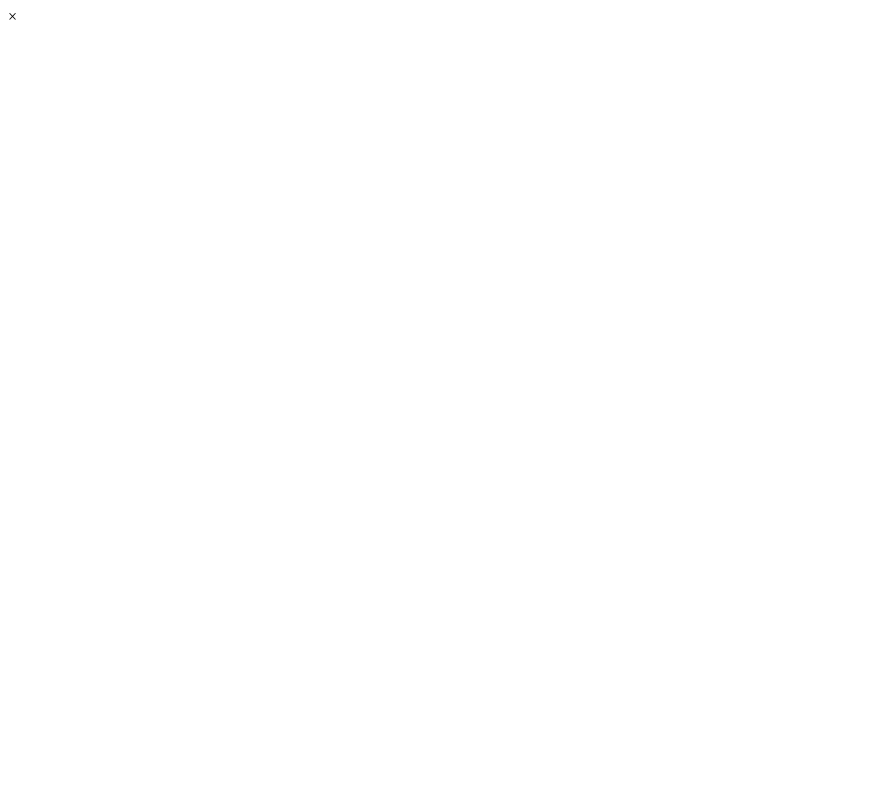
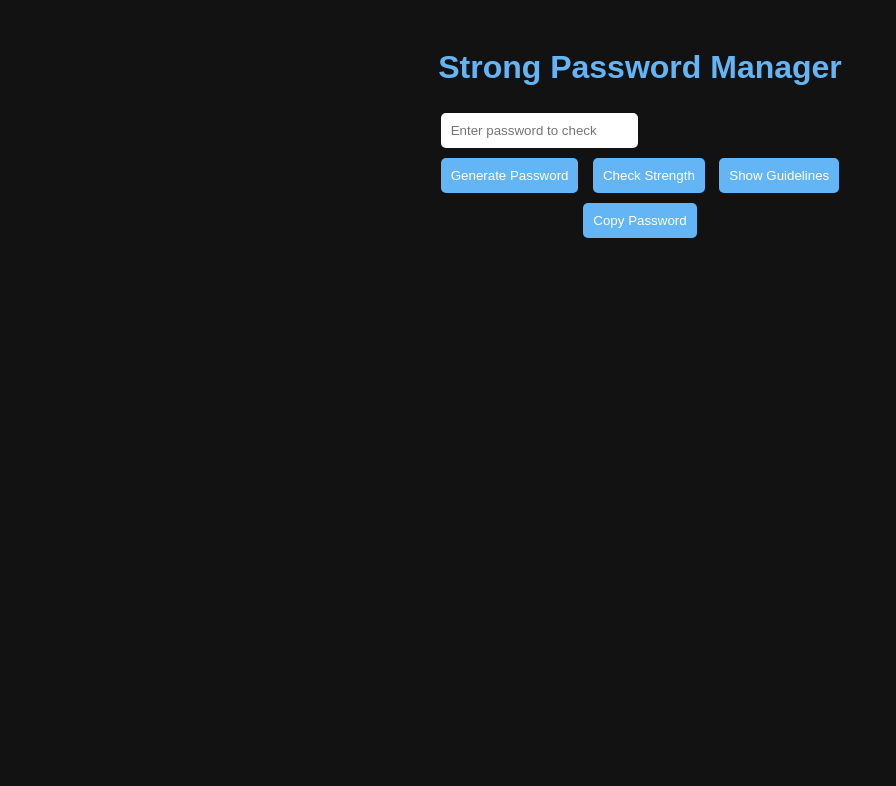
Before and after one commit to Zaid-mzk/strong_password_manager, a Flask app: page / in a window 1280 px wide. Before the commit the part shown is almost empty. Shown: the top 786 px of the page, without its empty margins (0-896 px from the left). Run offline with Flask 3, Linux system fonts and the light colour scheme.

Commit message:
Fix index.html and modal; ready for deployment

```diff
--- a/templates/index.html
+++ b/templates/index.html
@@ -1,8 +1,114 @@
+<!DOCTYPE html>
+<html lang="en">
+<head>
+    <meta charset="UTF-8">
+    <meta name="viewport" content="width=device-width, initial-scale=1.0">
+    <title>Strong Password Manager</title>
+    <style>
+        body {
+            font-family: Arial, sans-serif;
+            background-color: #121212;
+            color: #f5f5f5;
+            display: flex;
+            flex-direction: column;
+            align-items: center;
+            padding: 20px;
+        }
+
+        h1 {
+            color: #64b5f6;
+        }
+
+        input, button {
+            padding: 10px;
+            margin: 5px;
+            border-radius: 5px;
+            border: none;
+        }
+
+        button {
+            cursor: pointer;
+            background-color: #64b5f6;
+            color: #fff;
+        }
+
+        .message {
+            margin-top: 10px;
+            font-weight: bold;
+        }
+
+        /* Modal styling */
+        .modal {
+            display: none;
+            position: fixed;
+            z-index: 100;
+            left: 0;
+            top: 0;
+            width: 100%;
+            height: 100%;
+            overflow: auto;
+            background-color: rgba(0,0,0,0.6);
+        }
+
+        .modal-content {
+            background-color: #1e1e1e;
+            margin: 10% auto;
+            padding: 20px;
+            border-radius: 10px;
+            width: 80%;
+            max-width: 500px;
+            color: #f5f5f5;
+            box-shadow: 0 8px 20px rgba(0,0,0,0.5);
+        }
+
+        .modal .close {
+            color: #aaa;
+            float: right;
+            font-size: 22px;
+            font-weight: bold;
+            cursor: pointer;
+        }
+
+        .modal .close:hover {
+            color: #64b5f6;
+        }
+
+        ul {
+            margin: 0;
+            padding-left: 20px;
+        }
+    </style>
+</head>
+<body>
+    <h1>Strong Password Manager</h1>
+
+    <form method="POST">
+        <input type="text" id="passwordInput" name="password" placeholder="Enter password to check" value="{{ password }}">
+        <br>
+        <button type="submit" name="action" value="generate">Generate Password</button>
+        <button type="submit" name="action" value="check">Check Strength</button>
+        <button type="submit" name="action" value="guidelines">Show Guidelines</button>
+    </form>
+
+    {% if message %}
+        <div class="message">{{ message }}</div>
+    {% endif %}
+
+    {% if issues %}
+        <ul>
+        {% for issue in issues %}
+            <li>{{ issue }}</li>
+        {% endfor %}
+        </ul>
+    {% endif %}
+
+    <button onclick="copyPassword()">Copy Password</button>
+
     <!-- Guidelines Modal -->
     <div id="guidelinesModal" class="modal">
         <div class="modal-content">
             <span class="close">&times;</span>
-        <pre id="guidelinesText">{{ guidelines_text }}</pre>
+            <pre id="guidelinesText">{{ guidelines_text or "" }}</pre>
         </div>
     </div>
 
@@ -11,24 +117,21 @@
         const modal = document.getElementById("guidelinesModal");
         const closeBtn = document.getElementsByClassName("close")[0];
 
-    {% if show_modal %}
-        modal.style.display = "block";
-    {% endif %}
+        const showModal = {{ 'true' if show_modal else 'false' }};
+        if(showModal) modal.style.display = "block";
 
         closeBtn.onclick = function() {
             modal.style.display = "none";
         }
 
         window.onclick = function(event) {
-        if (event.target == modal) {
-            modal.style.display = "none";
-        }
+            if (event.target == modal) modal.style.display = "none";
         }
 
         // Copy password function
         function copyPassword() {
             const input = document.getElementById("passwordInput");
-        if (input.value) {
+            if(input && input.value) {
                 navigator.clipboard.writeText(input.value);
                 alert("Password copied to clipboard!");
             } else {
@@ -36,3 +139,5 @@
             }
         }
     </script>
+</body>
+</html>
```
Lines whose indentation alone changed are shown as unchanged.
